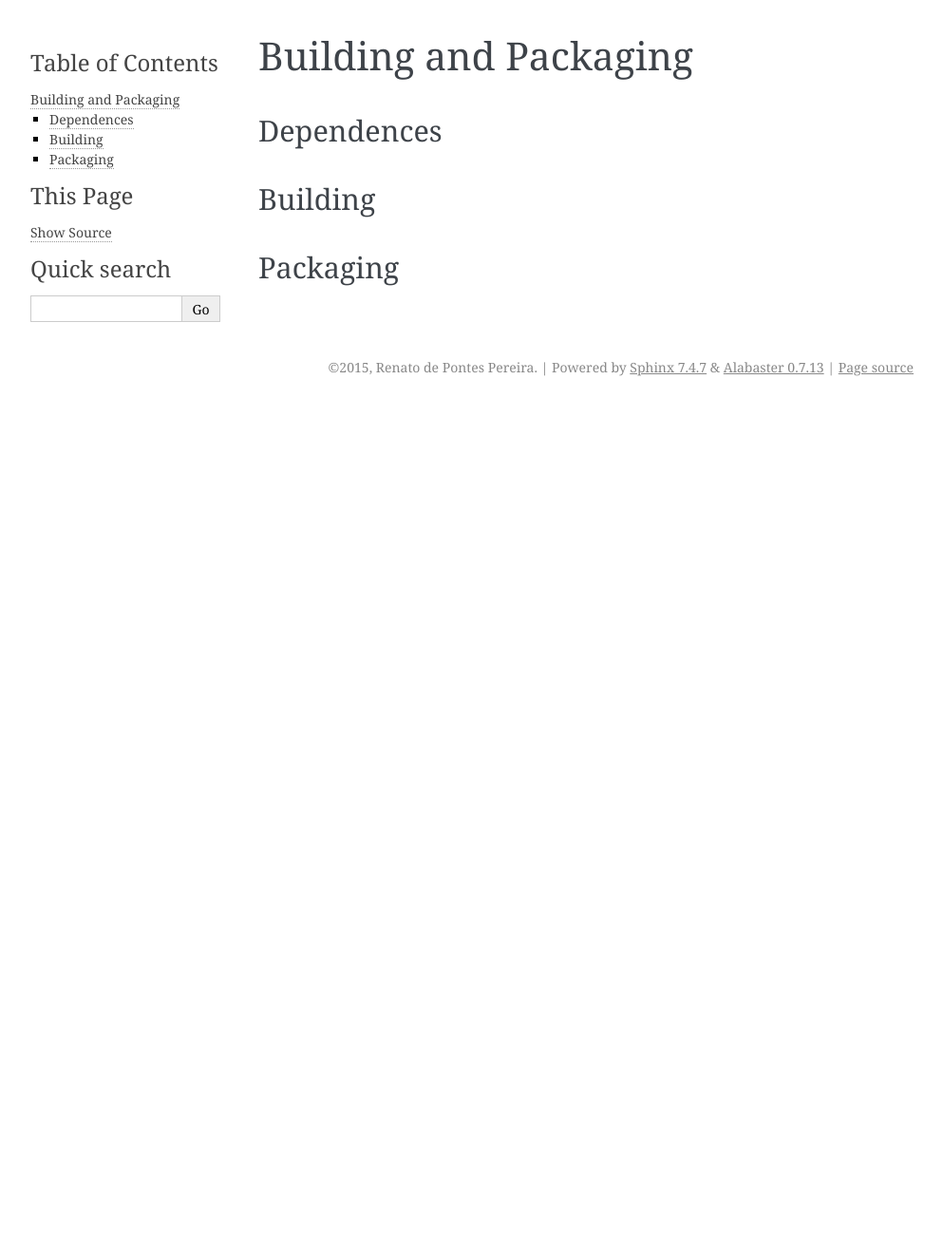
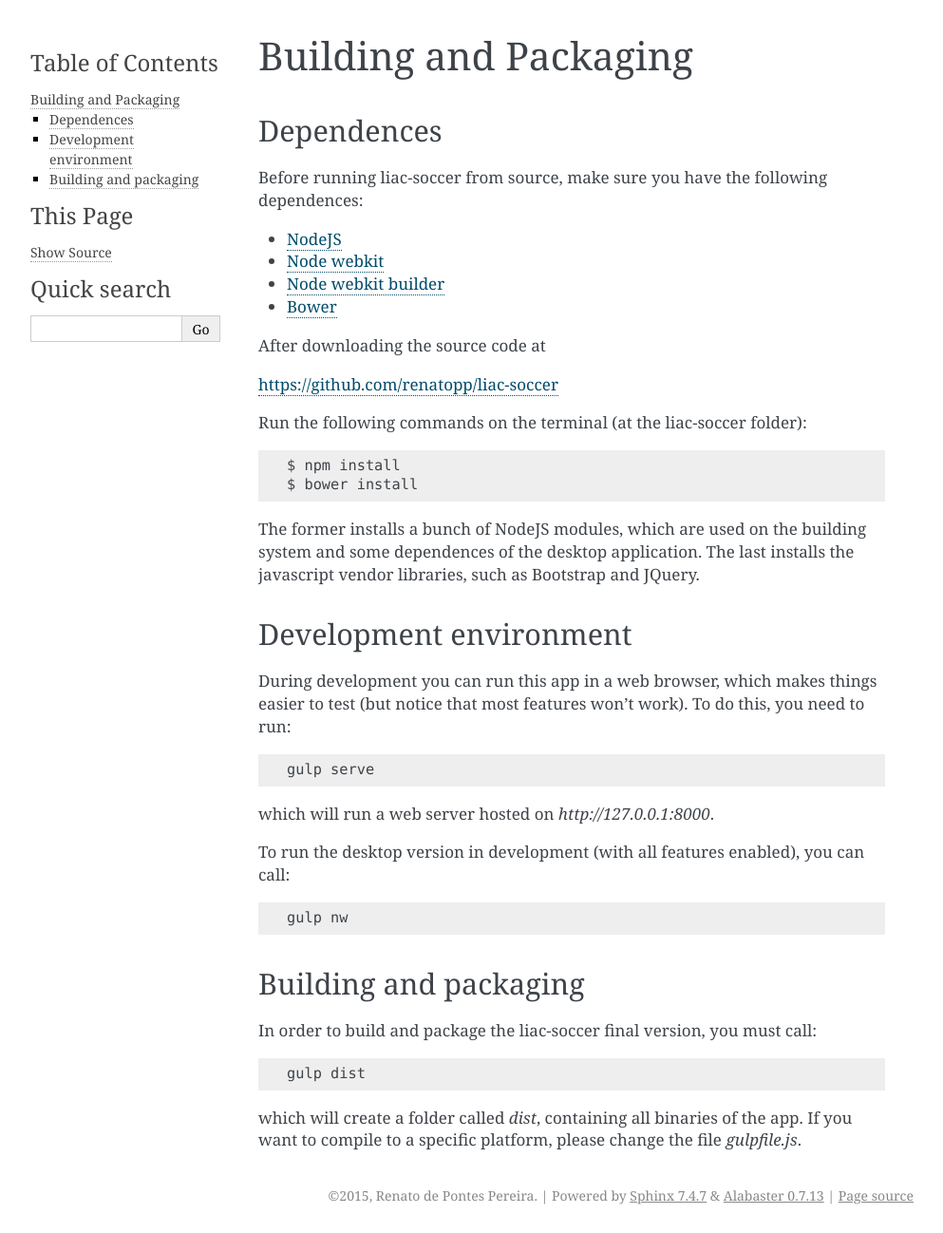
Before and after one commit to renatopp/liac-soccer, a Sphinx documentation site: the page built from docs/source/guide/development.rst, in a window 1280 px wide. Shown: the whole page at 95% size, without its empty margins (148-1141 px from the left). Built offline with Sphinx 7.4.7, drawn with Linux system fonts in a browser that asks for light colours; before the commit the page ends 900 px from its top, so only the background shows below that.

Commit message:
Documentation update

```diff
--- a/docs/source/guide/development.rst
+++ b/docs/source/guide/development.rst
@@ -5,8 +5,44 @@ Building and Packaging
 Dependences
 -----------
 
-Building
---------
+Before running liac-soccer from source, make sure you have the following dependences:
 
-Packaging
----------
+- `NodeJS <https://nodejs.org>`_
+- `Node webkit <http://nwjs.io>`_
+- `Node webkit builder <https://github.com/nwjs/nw-builder>`_
+- `Bower <http://bower.io>`_
+
+After downloading the source code at
+
+https://github.com/renatopp/liac-soccer
+
+Run the following commands on the terminal (at the liac-soccer folder)::
+
+    $ npm install
+    $ bower install
+
+The former installs a bunch of NodeJS modules, which are used on the building system and some dependences of the desktop application. The last installs the javascript vendor libraries, such as Bootstrap and JQuery.
+
+
+Development environment
+-----------------------
+
+During development you can run this app in a web browser, which makes things easier to test (but notice that most features won't work). To do this, you need to run::
+
+    gulp serve
+
+which will run a web server hosted on `http://127.0.0.1:8000`.
+
+To run the desktop version in development (with all features enabled), you can call::
+
+    gulp nw
+
+
+Building and packaging
+----------------------
+
+In order to build and package the liac-soccer final version, you must call::
+
+    gulp dist
+
+which will create a folder called `dist`, containing all binaries of the app. If you want to compile to a specific platform, please change the file `gulpfile.js`.
--- a/docs/source/index.rst
+++ b/docs/source/index.rst
@@ -5,6 +5,11 @@
 
 Welcome to liac-soccer's documentation!
 =======================================
+
+This is the official guide to liac-soccer.
+
+Liac-soccer is being developed by the Connectionist Artificial Intelligence Laboratory (LIAC), which takes place at Federal University of Rio Grande do Sul (UFRGS), Brazil. This software was designed to be used in didactic activities for neural network and fuzzy systems classes. The goal of Liac-soccer is to provide a soccer sandbox so students can test their algorithms.
+
 
 Contents:
 
--- a/package.json
+++ b/package.json
@@ -20,7 +20,7 @@
 
   "main": "build/index.html",
   "window": {
-    "toolbar"    : true,
+    "toolbar"    : false,
     "frame"      : true,
     "width"      : 850,
     "height"     : 650,
```
Also changed, not shown: README.md (+3 -0 lines), docs/source/guide/getting_started.rst (+25 -0 lines), docs/source/guide/making_a_bot.rst (+20 -0 lines), src/index.html (+4 -6 lines), docs/source/_static/liac-soccer-annotated.png (added), docs/source/_static/liac-soccer.png (added).
